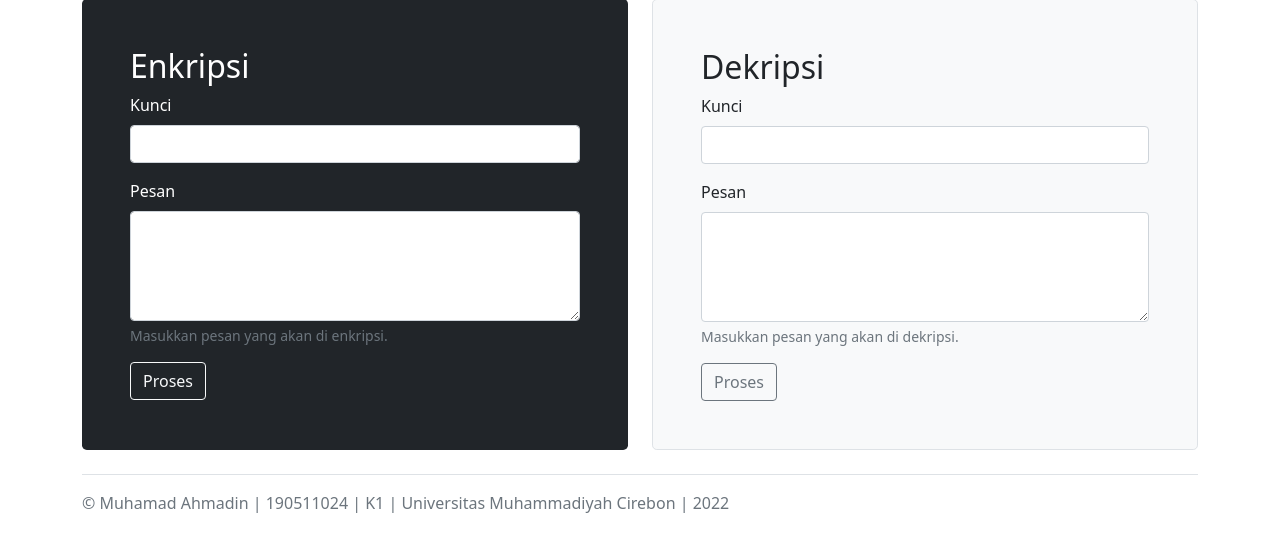
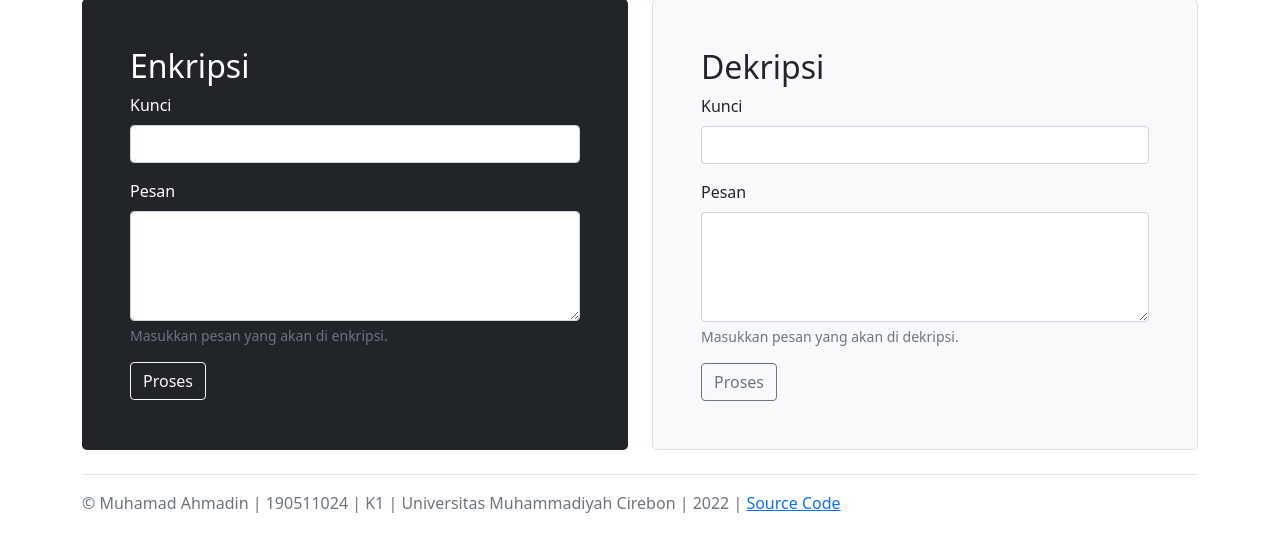
Before and after one commit to MuhamadAhmadin/Encrypt-Decrypt-Cipher-with-Key, a PHP site: page / in a window 1280 px wide. Shown: the part 552-1091 px from the top of the page. Run offline with PHP 8.4, Linux system fonts and the light colour scheme.

Commit message:
add sc link

```diff
--- a/index.php
+++ b/index.php
@@ -129,7 +129,7 @@ if (isset($_POST['decrypt'])) {
             </div>
 
             <footer class="pt-3 mt-4 text-muted border-top">
-                &copy; Muhamad Ahmadin | 190511024 | K1 | Universitas Muhammadiyah Cirebon | 2022
+                &copy; Muhamad Ahmadin | 190511024 | K1 | Universitas Muhammadiyah Cirebon | 2022 | <a href="https://github.com/MuhamadAhmadin/Encrypt-Decrypt-Cipher-with-Key">Source Code</a>
             </footer>
         </div>
     </main>
```
